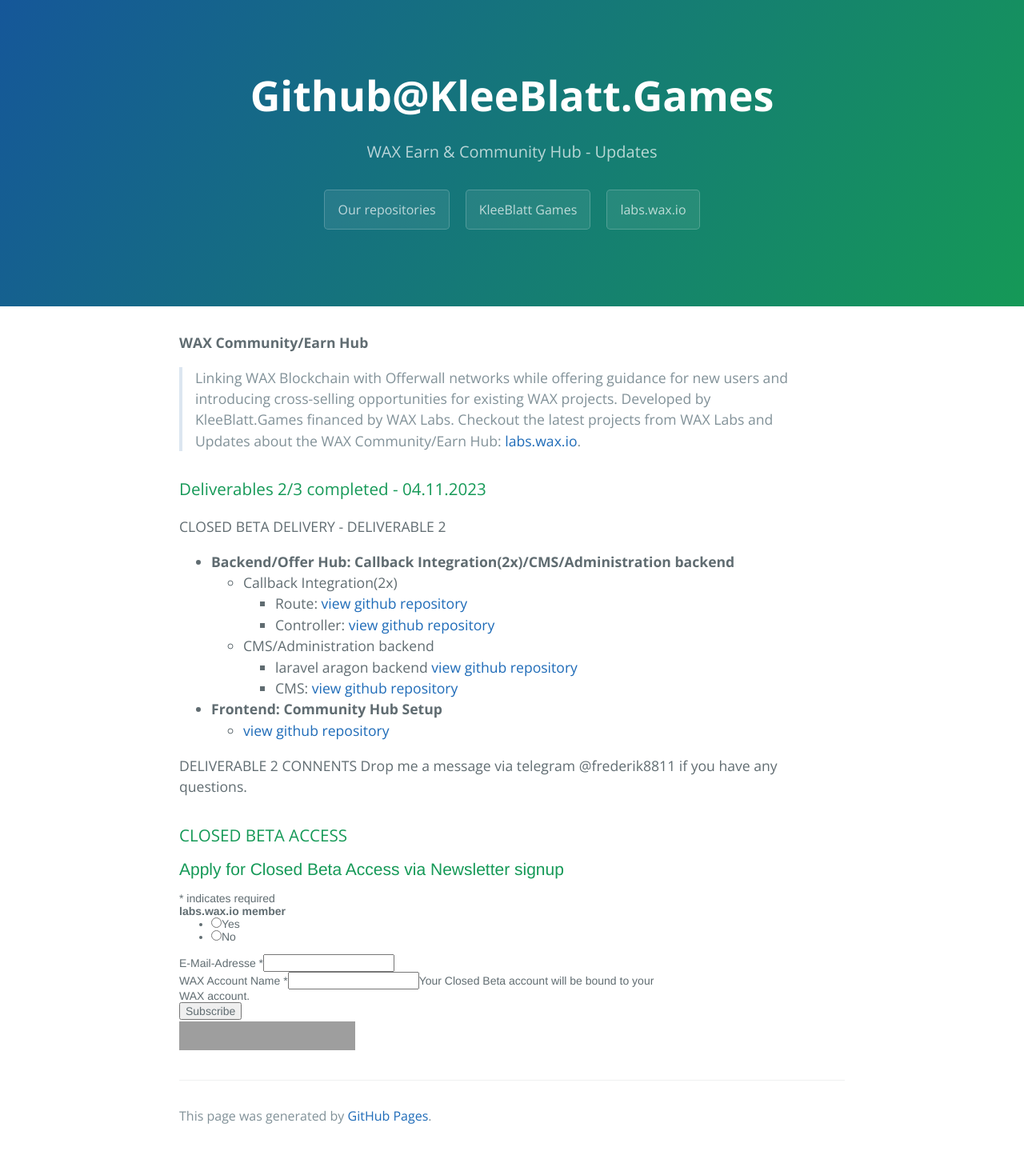
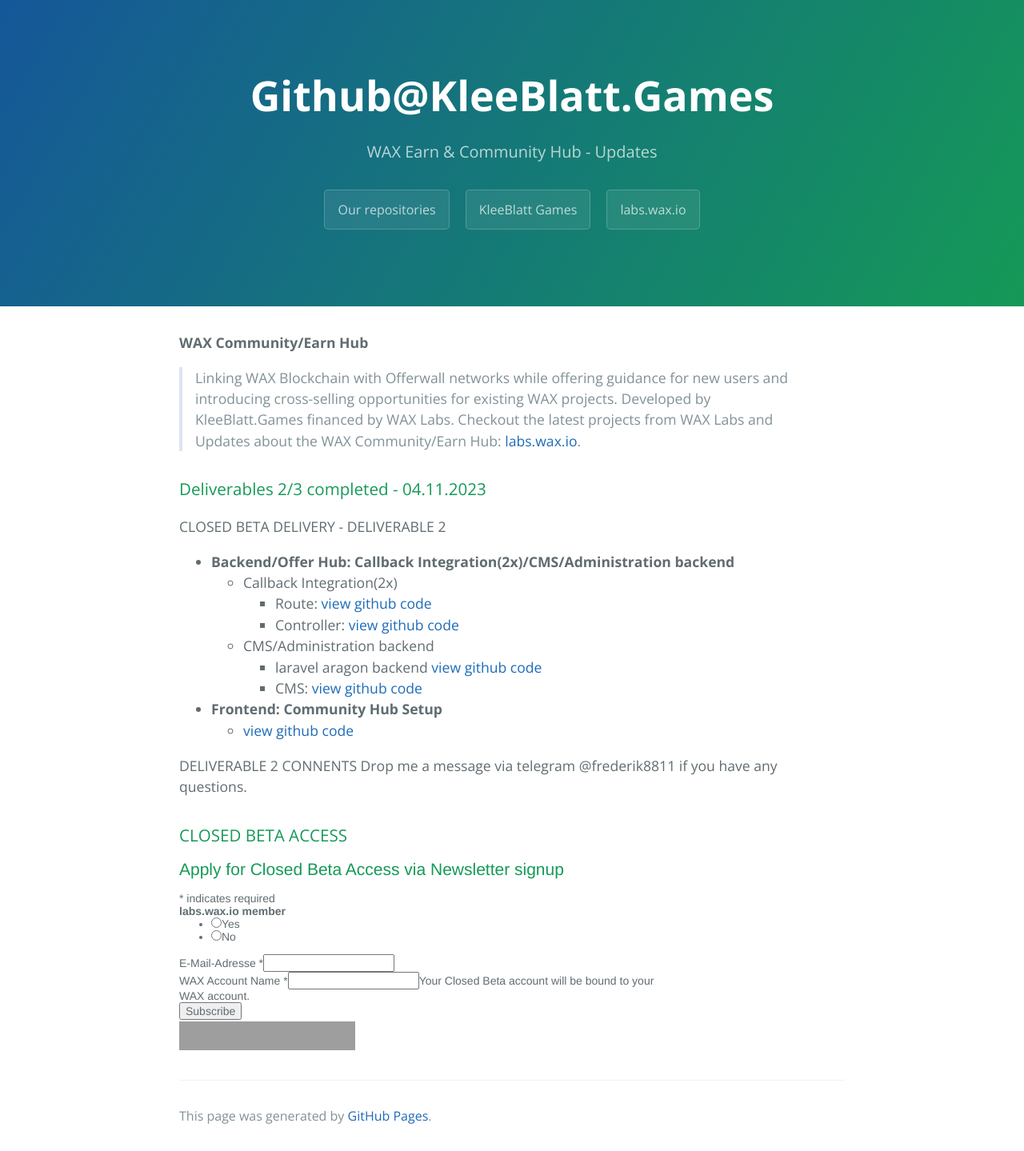
Before and after one commit to KleeblattGames/KleeblattGames.github.io, a Jekyll site: the page built from index.md, in a window 1280 px wide. Shown: the whole page at 80% size. Built offline with Jekyll 4.4.1, drawn with Linux system fonts in a browser that asks for light colours; comment, search, counter and statistics services are not loaded; grey boxes are pictures that could not be loaded.

Commit message:
Update index.md

```diff
--- a/index.md
+++ b/index.md
@@ -14,13 +14,13 @@
 CLOSED BETA DELIVERY - DELIVERABLE 2
   - **Backend/Offer Hub: Callback Integration(2x)/CMS/Administration backend**
     - Callback Integration(2x)
-      - Route: [view github repository ](https://github.com/KleeblattGames/WAX-Earn-and-Community-Hub/blob/main/offerwall/routes/web.php)
-      - Controller: [view github repository ](https://github.com/KleeblattGames/WAX-Earn-and-Community-Hub/blob/main/offerwall/app/Http/Controllers/EarnController.php)
+      - Route: [view github code](https://github.com/KleeblattGames/WAX-Earn-and-Community-Hub/blob/main/offerwall/routes/web.php)
+      - Controller: [view github code](https://github.com/KleeblattGames/WAX-Earn-and-Community-Hub/blob/main/offerwall/app/Http/Controllers/EarnController.php)
     - CMS/Administration backend
-      - laravel aragon backend [view github repository ](https://github.com/KleeblattGames/argon-dashboard-laravel)
-      - CMS: [view github repository ](https://github.com/KleeblattGames/WAX-Earn-and-Community-Hub/tree/main/offerwall/app)
+      - laravel aragon backend [view github code](https://github.com/KleeblattGames/argon-dashboard-laravel)
+      - CMS: [view github code](https://github.com/KleeblattGames/WAX-Earn-and-Community-Hub/tree/main/offerwall/app)
   - **Frontend: Community Hub Setup**
-      - [view github repository](https://github.com/KleeblattGames/WAX-Earn-and-Community-Hub/tree/main/offerwall/database)
+      - [view github code](https://github.com/KleeblattGames/WAX-Earn-and-Community-Hub/tree/main/offerwall/database)
 
 DELIVERABLE 2 CONNENTS
 Drop me a message via telegram @frederik8811 if you have any questions.
```
